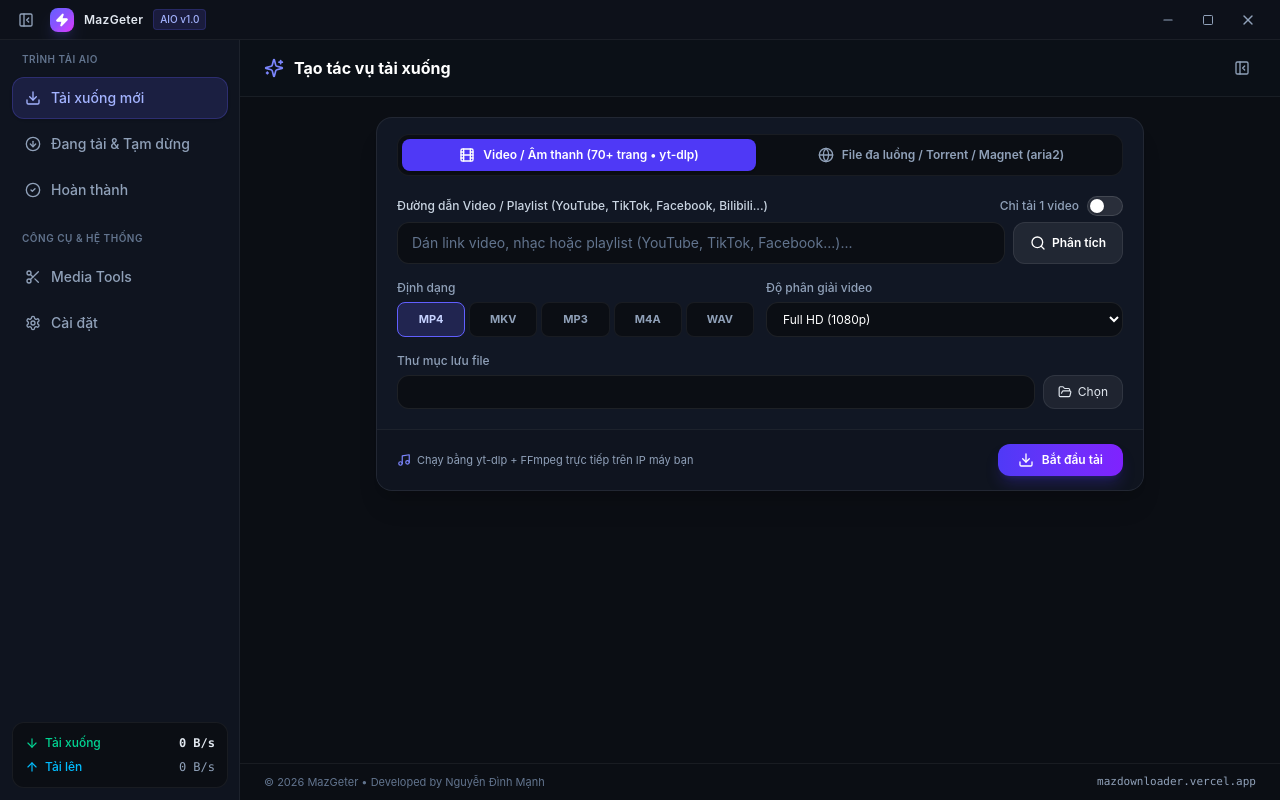
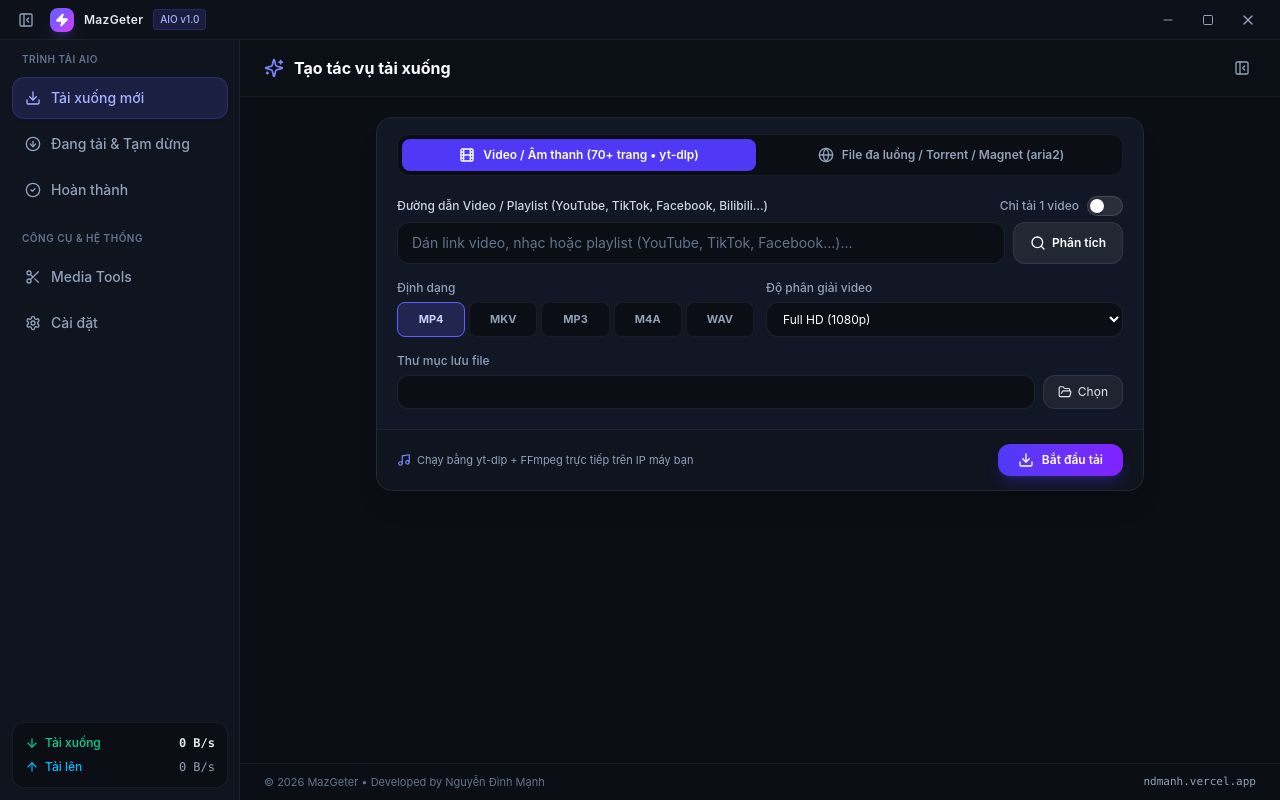
Before and after one commit to AkaiZed/MazGeter, a React (Vite) app: page / in a window 1280 px wide. Built offline with nearby package versions, Linux system fonts and the light colour scheme.

Commit message:
ui: update footer website link to ndmanh.vercel.app

```diff
--- a/src/App.tsx
+++ b/src/App.tsx
@@ -94,11 +94,11 @@ export default function App() {
             <span>© 2026 MazGeter • Developed by Nguyễn Đình Mạnh</span>
             <button
               type="button"
-              onClick={() => window.mazgeter?.openExternal('https://mazdownloader.vercel.app')}
+              onClick={() => window.mazgeter?.openExternal('https://ndmanh.vercel.app')}
               className="font-mono text-slate-400 hover:text-indigo-300 transition-colors cursor-pointer"
-              title="Mở trang chủ mazdownloader.vercel.app"
+              title="Mở trang chủ ndmanh.vercel.app"
             >
-              mazdownloader.vercel.app
+              ndmanh.vercel.app
             </button>
           </footer>
         </main>
```
